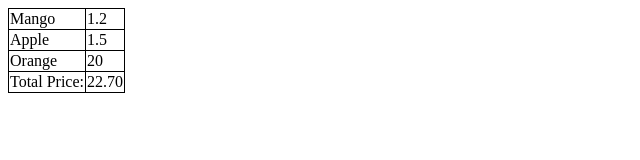
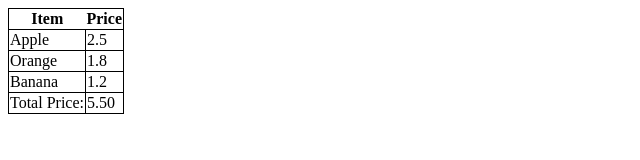
Before and after one commit to acciojob/grofers-checkout-2-umeshchandra24, a website: page main.html in a window 1280 px wide. Shown: the whole page, without its empty margins (0-640 px from the left). Drawn offline with Linux system fonts and the light colour scheme.

Commit message:
created a submission

```diff
--- a/main.html
+++ b/main.html
@@ -10,23 +10,28 @@
 	<!-- the entire body must be written by student -->
 	<table>
   <tr>
-			<td >Mango</td>
-			<td data-ns-test="prices">1.2</td>
+    <th>Item</th>
+    <th>Price</th>
   </tr>
   <tr>
-			<td>Apple
-			</td>
-			<td data-ns-test="prices">1.5</td>
+    <td>Apple</td>
+    <td data-ns-test="prices">2.5</td>
   </tr>
   <tr>
     <td>Orange</td>
-			<td data-ns-test="prices">20</td>
+    <td data-ns-test="prices">1.8</td>
   </tr>
   <tr>
+    <td>Banana</td>
+    <td data-ns-test="prices">1.2</td>
+  </tr>
+  <!-- Add a row for displaying the total price -->
+  <tr>
     <td>Total Price:</td>
-			<td  data-ns-test="grandTotal"></td>
+    <td data-ns-test="grandTotal"></td>
   </tr>
 </table>
+
     <script type="text/javascript" src="./script.js">
 </script>
 
```
Lines whose indentation alone changed are shown as unchanged.
